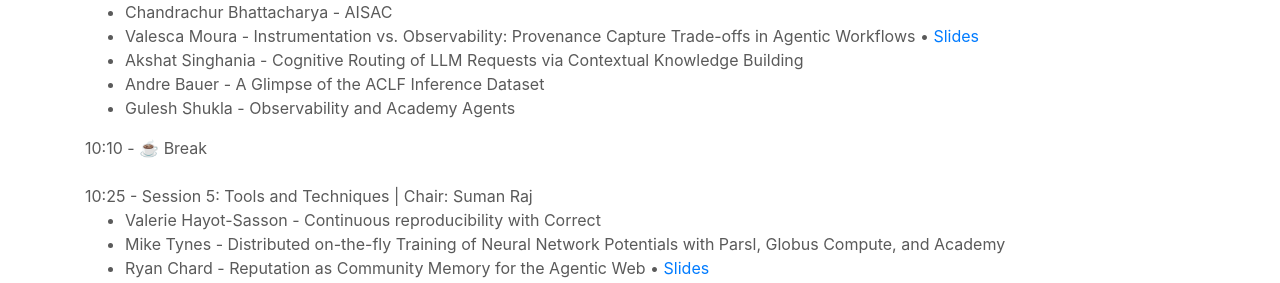
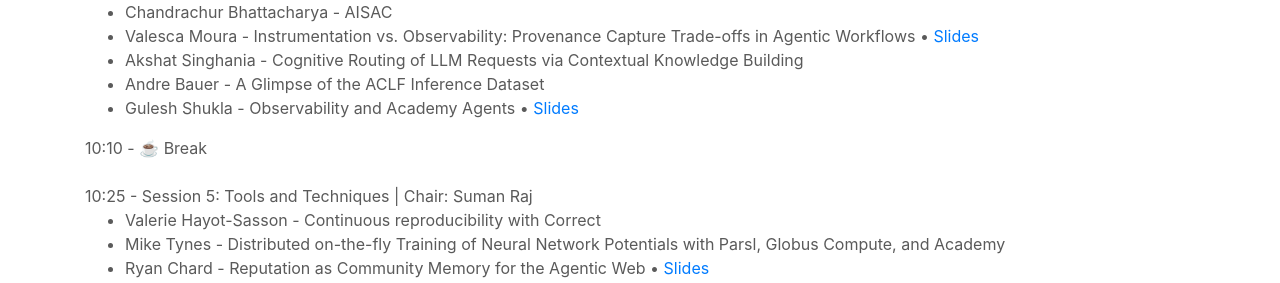
Before and after one commit to Parsl/parsl.github.io, a Jekyll site: the page built from parslfest/apex2026.html, in a window 1280 px wide and 900 px high, scrolled down 1572 px. Shown: the part 162-445 px from the top of the window. Built offline with Jekyll 4.4.1, drawn with Linux system fonts in a browser that asks for light colours.

Commit message:
Add Gulesh slides

```diff
--- a/parslfest/apex2026.html
+++ b/parslfest/apex2026.html
@@ -116,7 +116,7 @@
 <li>Valesca Moura - Instrumentation vs. Observability: Provenance Capture Trade-offs in Agentic Workflows  • <a href="2026/moura-provenance.pdf" target="_blank">Slides</a></li>
 <li>Akshat Singhania - Cognitive Routing of LLM Requests via Contextual Knowledge Building  </li>
 <li>Andre Bauer - A Glimpse of the ACLF Inference Dataset</li>
-<li>Gulesh Shukla - Observability and Academy Agents   </li>
+<li>Gulesh Shukla - Observability and Academy Agents  • <a href="2026/shukla-diaspora.pdf" target="_blank">Slides</a>  </li>
 </ul>
 
 10:10 - ☕️ Break  <br /><br />
```
Also changed, not shown: 1 other file.
